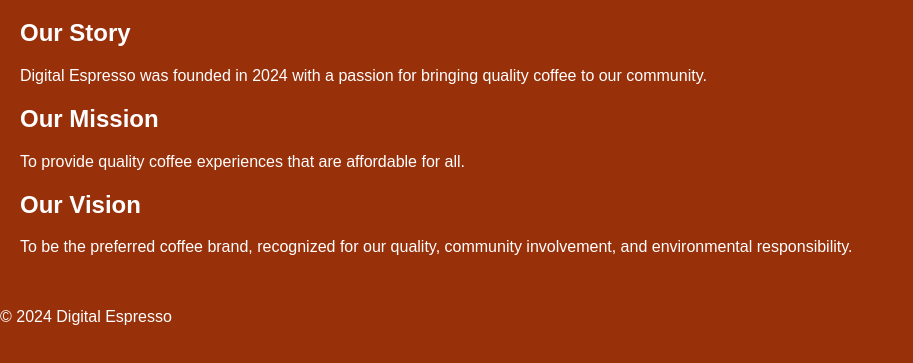
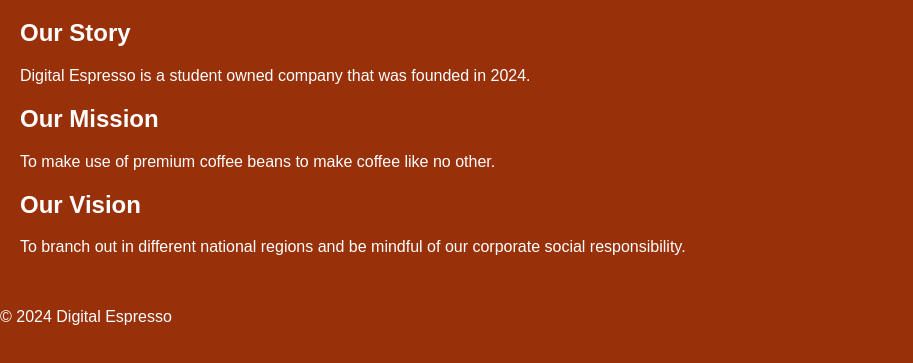
Before and after one commit to harmburger04/Digital-Espresso, a plain HTML site: page Digital Espresso/aboutus.html in a window 1280 px wide. Shown: the part 219-582 px from the top of the page, without its empty margins (0-913 px from the left). Drawn offline with Linux system fonts and the light colour scheme.

Commit message:
Update aboutus.html

```diff
--- a/Digital Espresso/aboutus.html
+++ b/Digital Espresso/aboutus.html
@@ -17,17 +17,17 @@
 
     <section>
         <h2>Our Story</h2>
-        <p>Digital Espresso was founded in 2024 with a passion for bringing quality coffee to our community.</p>
+        <p>Digital Espresso is a student owned company that was founded in 2024.</p>
     </section>
 
     <section>
         <h2>Our Mission</h2>
-        <p>To provide quality coffee experiences that are affordable for all.</p>
+        <p>To make use of premium coffee beans to make coffee like no other.</p>
     </section>
 
     <section>
         <h2>Our Vision</h2>
-        <p>To be the preferred coffee brand, recognized for our quality, community involvement, and environmental responsibility.</p>
+        <p>To branch out in different national regions and be mindful of our corporate social responsibility.</p>
     </section>
 </main>
   <footer>
```
